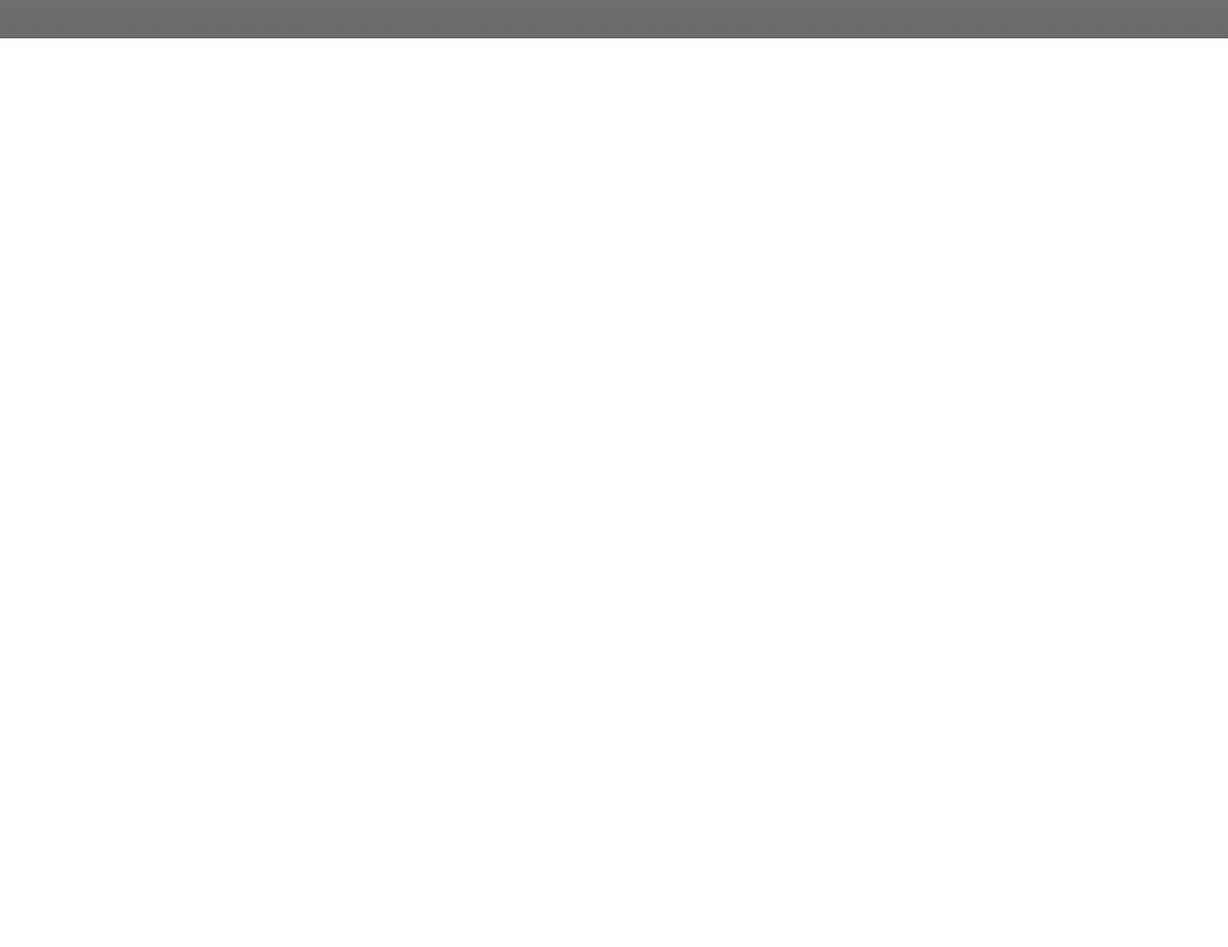
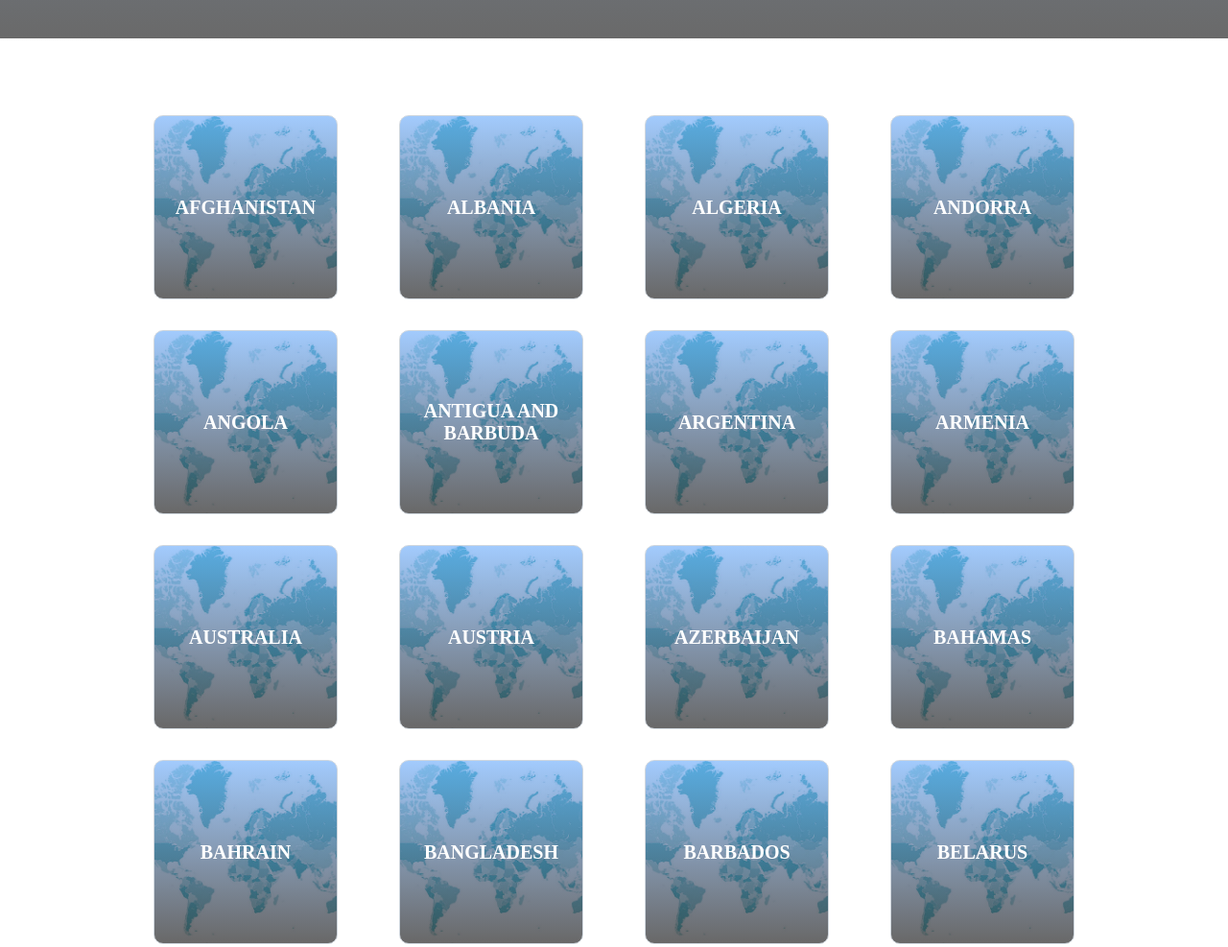
Before and after one commit to Tituz175/World-Countries-Visualization, a plain HTML site: page index.html in a window 1280 px wide. Shown: the part 520-1507 px from the top of the page at 96% size. Before the commit the page ends 800 px from the top, so only its background shows below. Drawn offline with Linux system fonts and the light colour scheme; grey boxes are pictures that could not be loaded.

Commit message:
the structure of the country elements was done - the styling of the country elements was done. - the sync of input value  with the country elements output was 50%   done. - function for country display was written.

```diff
--- a/index.css
+++ b/index.css
@@ -90,3 +90,29 @@ button:hover {
 #input-container span {
   font-size: 2.5rem;
 }
+#country-container {
+  display: flex;
+  flex-wrap: wrap;
+  justify-content: space-between;
+  width: 80%;
+  margin: 4rem auto;
+}
+.countries {
+  background-image: linear-gradient(#348dfa75, #252424b0),
+    url("images/map_image.jpg");
+  background-size: cover;
+  background-position: center;
+  border: 1px solid rgb(208, 215, 222);
+  border-radius: 10px;
+  padding: 0px 5px;
+  text-align: center;
+  margin: 1rem 2rem;
+  width: 12rem;
+  min-height: 12rem;
+  display: flex;
+  align-items: center;
+  justify-content: center;
+  font-weight: 600;
+  font-size: 20px;
+  color: white;
+}
--- a/index.html
+++ b/index.html
@@ -31,8 +31,11 @@
         </div>
     </header>
     <main>
+        <div id="country-container">
 
+        </div>
     </main>
+    <script src="countries.js"></script>
     <script src="index.js"></script>
 </body>
 
--- a/index.js
+++ b/index.js
@@ -1,7 +1,41 @@
 const inputElement = document.querySelector("#input-container input");
+const countryContainer = document.querySelector("#country-container");
 
-inputElement.addEventListener("onfocus", () => {
-  // inputElement.setAttribute("class", "input-active");
-  // inputElement.setAttribute("placeholder","sola")
-  // console.log(inputElement)
+// inputElement.addEventListener("onfocus", () => {
+//   // inputElement.setAttribute("class", "input-active");
+//   // inputElement.setAttribute("placeholder","sola")
+//   // console.log(inputElement)
+// });
+
+countries.forEach((element) => {
+  console.log(element);
+  let country = document.createElement("div");
+  country.textContent = element.toUpperCase();
+  country.setAttribute("class", "countries");
+  countryContainer.appendChild(country);
 });
+
+let search;
+let country
+inputElement.addEventListener("input", () => {
+  search = inputElement.value;
+  console.log(search);
+  if (search.length >= 1) {
+    countryContainer.innerHTML = "";
+    countries.forEach((element) => {
+      if (element.toLowerCase().includes(search)) {
+        country = document.createElement("div");
+        country.textContent = element.toUpperCase();
+        country.setAttribute("class", "countries");
+        countryContainer.appendChild(country);
+      }
+
+    });
+  }
+});
+
+countries.forEach((e) => {
+  if (e.toLowerCase().includes("c")) {
+    console.log(e);
+  }
+});
```
